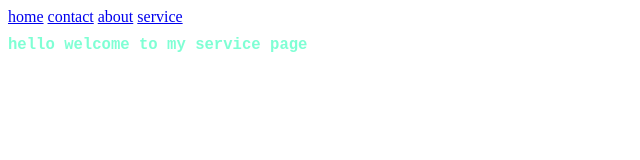
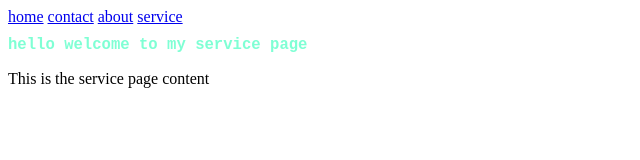
Before and after one commit to kruthikan-web/html_fundamentals, a plain HTML site: page service.html in a window 1280 px wide. Shown: the whole page, without its empty margins (0-640 px from the left). Drawn offline with Linux system fonts and the light colour scheme.

```diff
--- a/service.html
+++ b/service.html
@@ -18,5 +18,6 @@
     <a href="about.html">about</a>
     <a href="service.html">service</a>
     <h1>hello welcome to my service page</h1>
+    <p>This is the service page content</p>
 </body>
 </html>
```
